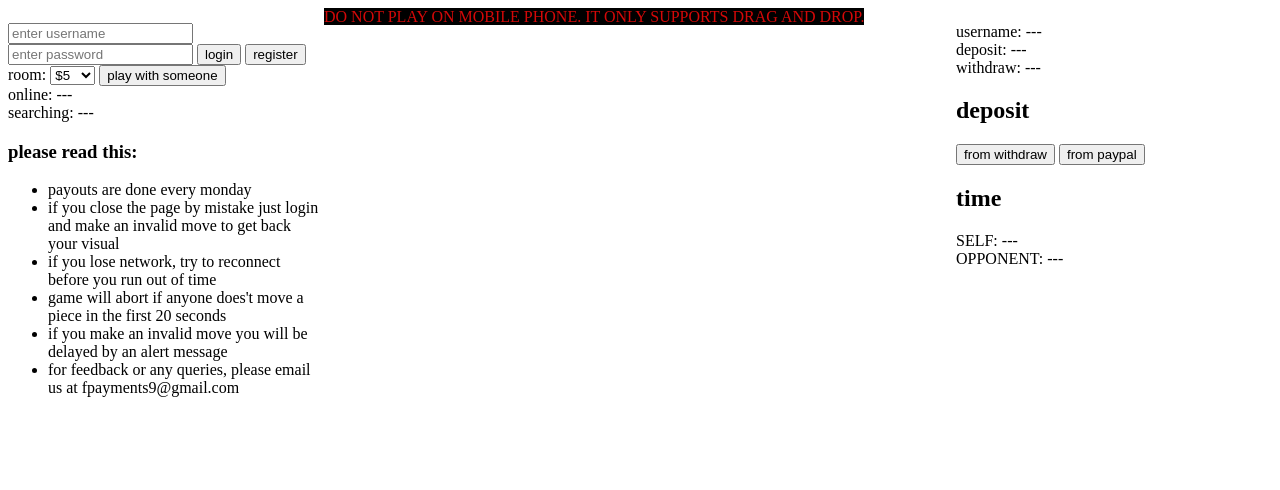
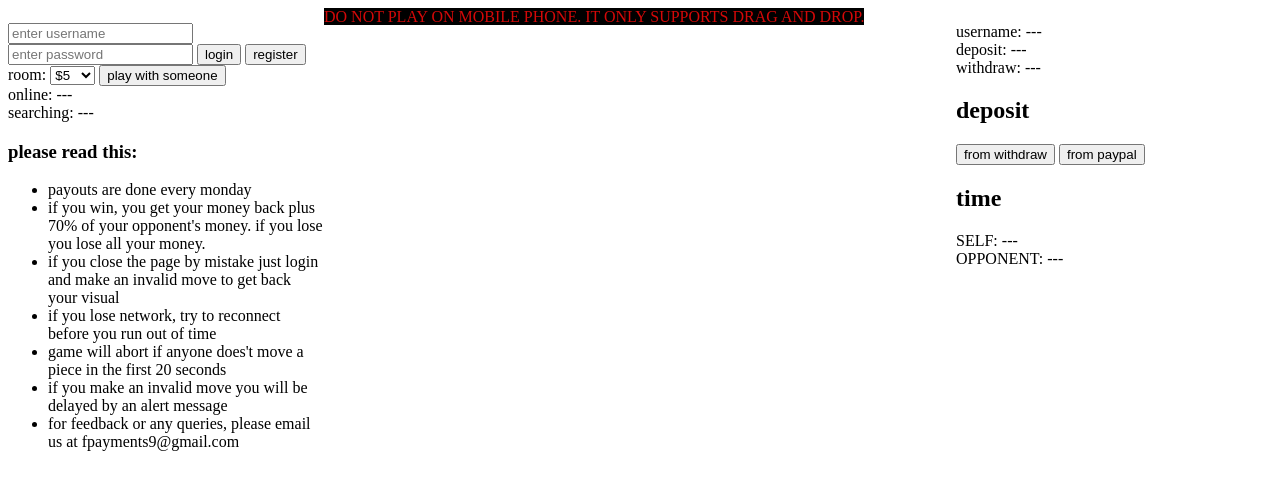
Before and after one commit to rangarirai/chess-game-node.js, a website: page public/index.html in a window 1280 px wide. Drawn offline with nearby package versions, Linux system fonts and the light colour scheme; no server answers.

Commit message:
edited list

```diff
--- a/public/index.html
+++ b/public/index.html
@@ -44,6 +44,10 @@
         <h3>please read this:</h3>
         <ul>
           <li>payouts are done every monday</li>
+          <li>
+            if you win, you get your money back plus 70% of your opponent's
+            money. if you lose you lose all your money.
+          </li>
           <li>
             if you close the page by mistake just login and make an invalid move
             to get back your visual
```
